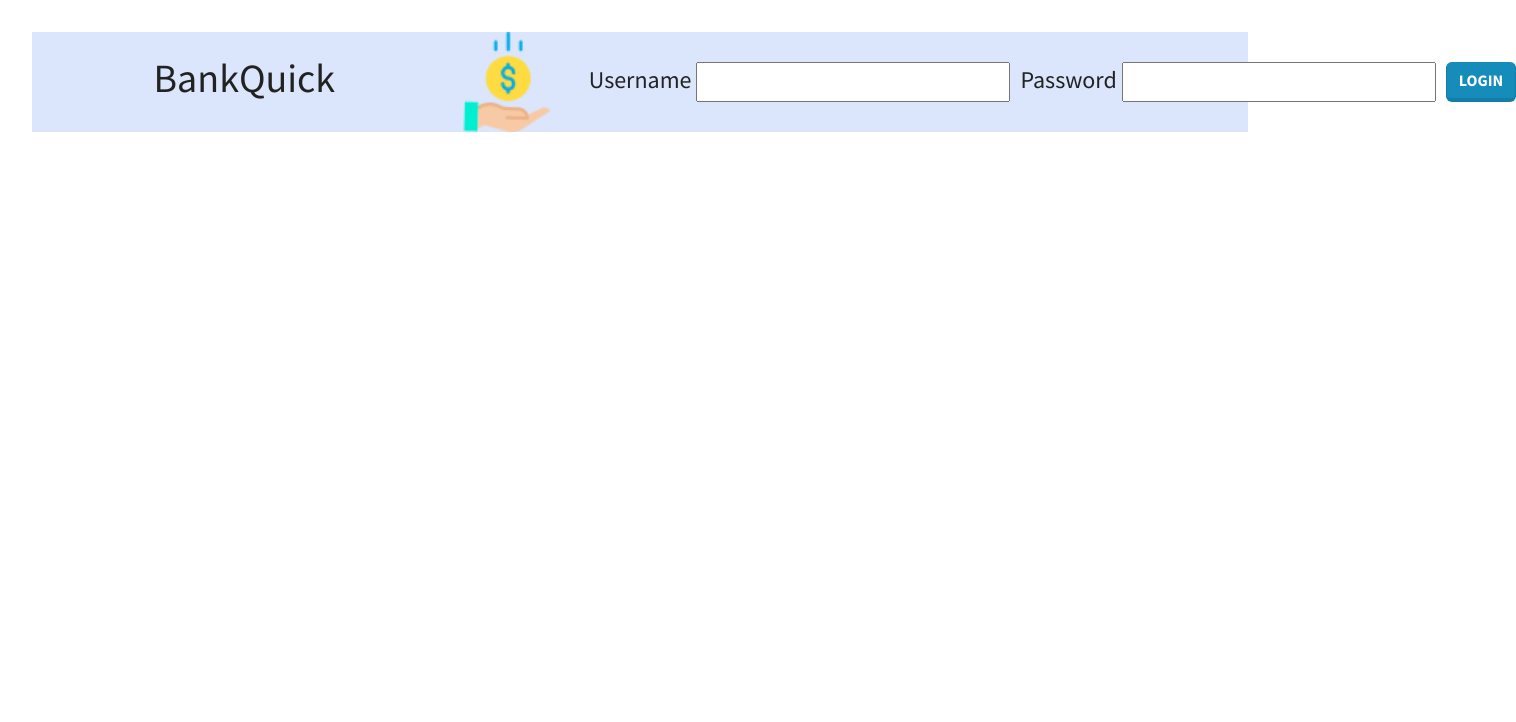
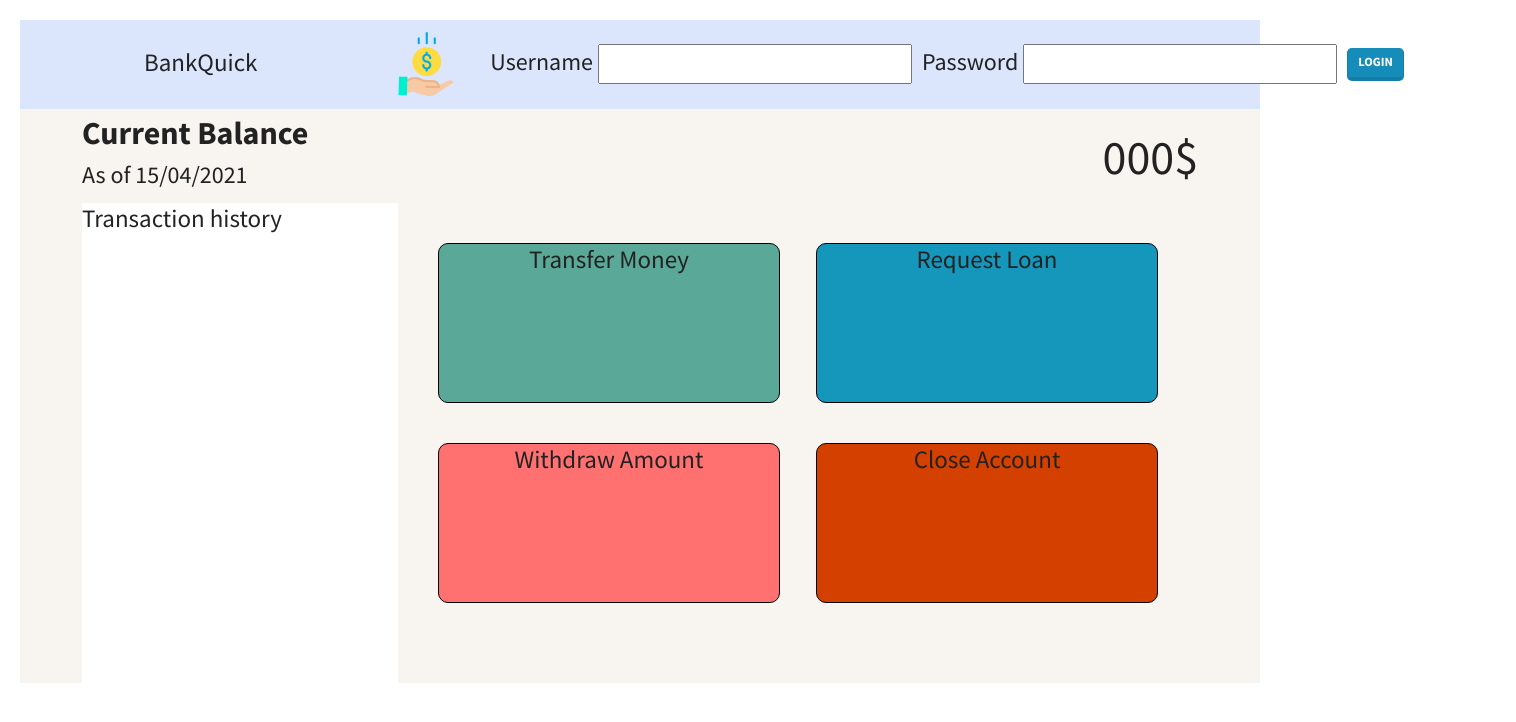
Before and after one commit to MahbubHossainFaisal/BankQuick, a React (Create React App) app in the folder BankQuick/: page / in a window 1280 px wide. Shown: the top 722 px of the page, 1516 px wide, since content can reach past the window. Built offline with nearby package versions, Linux system fonts and the light colour scheme.

Commit message:
Body UI done

```diff
--- a/BankQuick/src/App.js
+++ b/BankQuick/src/App.js
@@ -1,5 +1,6 @@
 import React from 'react';
 import Header from './Header/Header';
+import Body from './Body/Body';
 import 'bootstrap/dist/css/bootstrap.min.css'
 import 'bootswatch/dist/lumen/bootstrap.min.css'
 
@@ -7,6 +8,7 @@ function App() {
   return (
     <div>
      <Header />
+     <Body />
     </div>
   );
 }
--- /dev/null
+++ b/BankQuick/src/Body/Body.js
@@ -0,0 +1,45 @@
+import React from 'react'
+import classes from './Body.module.css'
+
+const Body = () => {
+    return (
+        <div className={classes.body}>
+            <div className={classes.currentBalance}>
+                <div className={classes.currentBalanceLabel}>
+                    <label>Current Balance</label>
+                    <p>As of 15/04/2021</p>
+                </div>
+                <div className={classes.currentBalanceAmount}>
+                    <p>000$</p>
+                </div>
+            </div>
+           <div className={classes.transactionSection}>
+                <div className={classes.transactionHistory}>
+                    <h1> Transaction history</h1>
+                </div>
+                <div className={classes.transactionModules}>
+
+                    <div className={classes.firstTwoCard}>
+                        <div className={classes.transferMoney}>
+                            <h1>Transfer Money</h1>
+                        </div>
+                        <div className={classes.requestLoan}>
+                            <h1>Request Loan</h1>
+                        </div>
+                    </div>
+                    <div className={classes.lastTwoCard}>
+                        <div className={classes.withdrawAmount}>
+                            <h1>Withdraw Amount</h1>
+                        </div>
+                        <div className={classes.closeAccount}>
+                            <h1>Close Account</h1>
+                        </div>
+                    </div>
+
+                </div>
+           </div>
+        </div>
+    )
+}
+
+export default Body
--- /dev/null
+++ b/BankQuick/src/Body/Body.module.css
@@ -0,0 +1,108 @@
+.body {
+    background-color: #F8F5F1;
+    display: flex;
+    flex-direction: column;
+    padding: 0 5%;
+}
+
+.currentBalance {
+    display: flex;
+    justify-content: space-between;
+}
+
+.currentBalanceLabel {
+    font-size: xx-large;
+    font-weight: 900;
+}
+
+.currentBalanceLabel p {
+    font-size: x-large;
+    font-weight: 500;
+}
+
+.currentBalanceAmount {
+    align-self: flex-end;
+    display: flex;
+    font-size: xxx-large;
+}
+
+.transactionSection {
+    display: flex;
+    flex-direction: row;
+}
+
+.transactionHistory {
+    display: flex;
+    background-color: white;
+    height: 60vh;
+    width: 50%;
+}
+
+.transactionModule {
+    background-color: #864000;
+    display: flex;
+    flex-direction: row;
+    height: 60vh;
+
+}
+
+.firstTwoCard {
+    display: flex;
+
+    flex-direction: row;
+    margin: 5% 5%;
+    gap: 5%;
+
+}
+
+.transferMoney {
+    display: flex;
+    justify-content: center;
+    background-color: #5AA897;
+
+    height: 20vh;
+    width: 400px;
+    border: 1px solid black;
+    border-radius: 1rem;
+
+}
+
+.requestLoan {
+    display: flex;
+    justify-content: center;
+    background-color: #1597BB;
+    height: 20vh;
+    width: 400px;
+    border: 1px solid black;
+    border-radius: 1rem;
+
+}
+
+.lastTwoCard {
+    display: flex;
+    flex-direction: row;
+    margin: 0 5%;
+    gap: 5%;
+}
+
+
+
+.withdrawAmount {
+    display: flex;
+    justify-content: center;
+    background-color: #FF7171;
+    height: 20vh;
+    width: 400px;
+    border: 1px solid black;
+    border-radius: 1rem;
+}
+
+.closeAccount {
+    display: flex;
+    justify-content: center;
+    background-color: #D44000;
+    height: 20vh;
+    width: 400px;
+    border: 1px solid black;
+    border-radius: 1rem;
+}
--- a/BankQuick/src/Form/Form.js
+++ b/BankQuick/src/Form/Form.js
@@ -22,7 +22,7 @@ const Form = () => {
             </div>
 
 
-                <button type="submit" className='btn btn-primary'>
+                <button type="submit" className='btn btn-primary btn-lg'>
                     Login
                 </button>
 
--- a/BankQuick/src/Header/Header.js
+++ b/BankQuick/src/Header/Header.js
@@ -8,7 +8,7 @@ const Header = () => {
                 <h1>BankQuick</h1>
            </div>
            <div className={classes.logo}>
-               <img src='./Assets/header/bank.png' height='100px' width='100px' alt='banklogo' />
+               <img src='./Assets/header/bank.png' alt='banklogo' />
            </div>
            <div className={classes.form}>
                 <Form />
--- a/BankQuick/src/Header/Header.module.css
+++ b/BankQuick/src/Header/Header.module.css
@@ -16,9 +16,5 @@
 .logo {
     margin-left: 10%;
     display: flex;
-
+    padding: 1%;
 }
-
-.form {
-    display: flex;
-}
--- a/BankQuick/src/index.css
+++ b/BankQuick/src/index.css
@@ -4,7 +4,7 @@
   box-sizing: border-box;
 }
 
-;
+
 
 html {
   font-size: 62.5%;
@@ -13,24 +13,8 @@ html {
 
 body {
   font-family: "Poppins", sans-serif;
-  color: #444;
-  background-color: #f3f3f3;
+
+  background-color: #F0E3CA;
   height: 100vh;
   padding: 2rem;
 }
-
-nav {
-  display: flex;
-  justify-content: space-between;
-  align-items: center;
-  padding: 0 2rem;
-}
-
-.welcome {
-  font-size: 1.9rem;
-  font-weight: 500;
-}
-
-.logo {
-  height: 5.25rem;
-}
```
